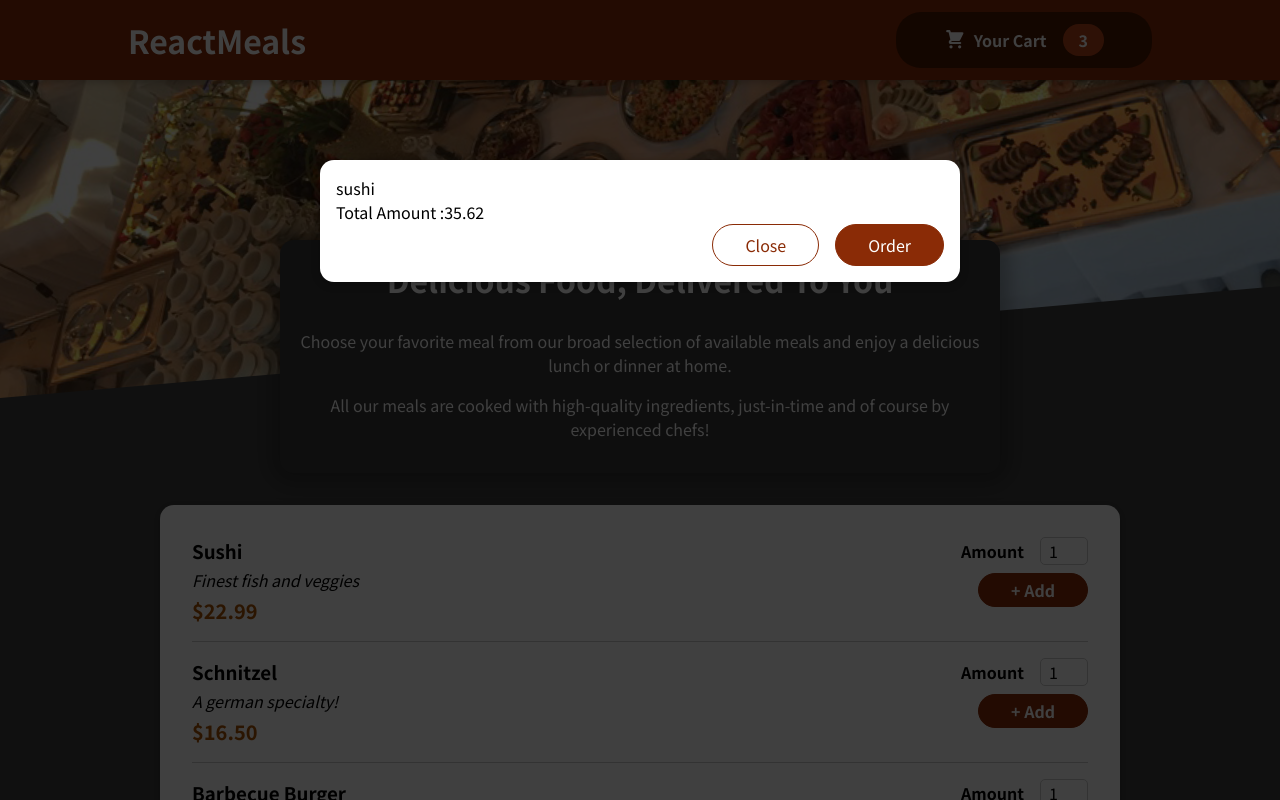
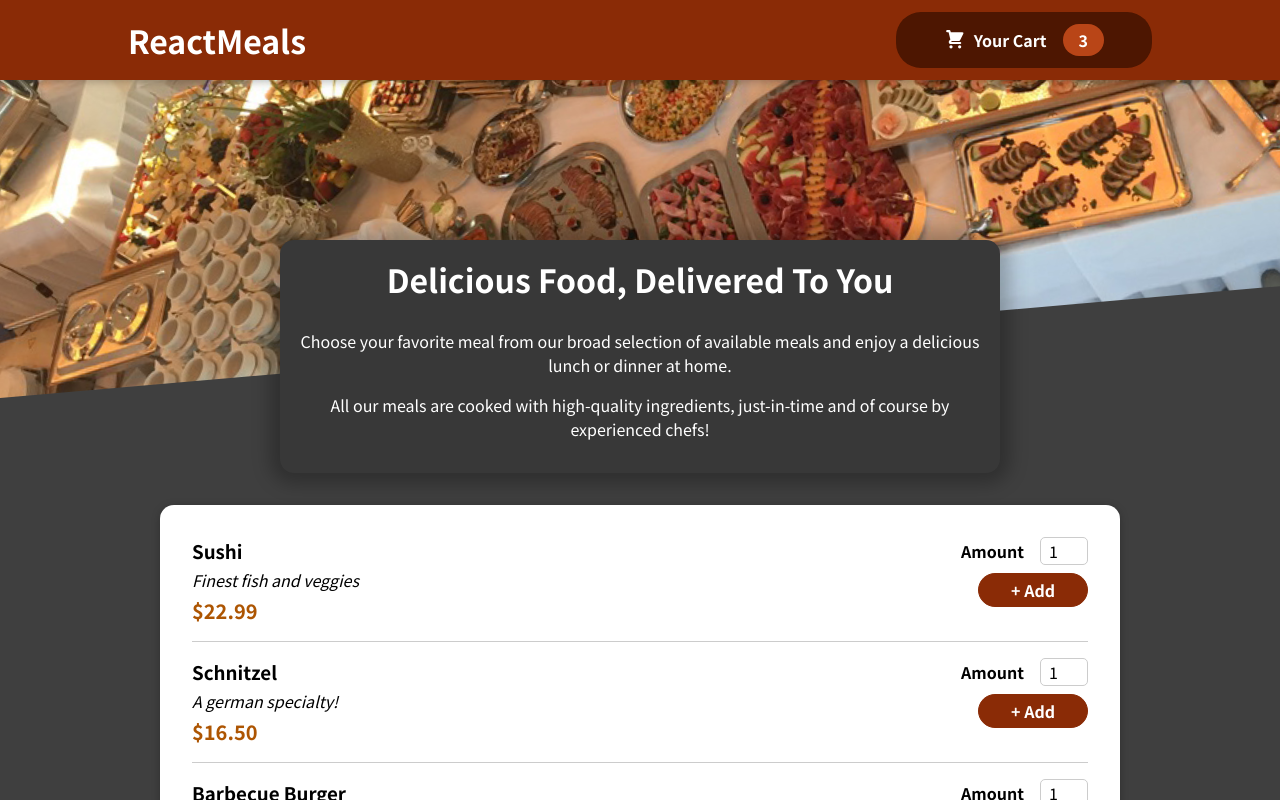
Before and after one commit to Kikoonam/Food-order-application, a React (Create React App) app in the folder food-order-app/: page / in a window 1280 px wide. Shown: the top 800 px of the page. Built offline with nearby package versions, Linux system fonts and the light colour scheme.

Commit message:
Added open and close cart function

```diff
--- a/food-order-app/src/App.js
+++ b/food-order-app/src/App.js
@@ -1,16 +1,30 @@
 
 import './App.css';
 import Header from './Components/Layout/Header';
-import { Fragment } from 'react';
+import { Fragment ,useState} from 'react';
 import Meals from './Components/Meals/Meals';
 import Cart from './Components/Cart/Cart';
 
 function App() {
+
+  const [cartIsShown,setCartIsShown] = useState(false);
+
+  const showCartHandler =()=>{
+    setCartIsShown(true);
+  }
+
+  const hideCartHandler = ()=>{
+    setCartIsShown(false);
+  }
+
   return (
     <Fragment>
-     <Cart/>
-    <Header/>
-    <Meals/>
+        {cartIsShown&&<Cart onHideCart={hideCartHandler}/>}
+         <Header onShowCart={showCartHandler} />
+        <main>
+           <Meals/>
+        </main>
+
     </Fragment>
   );
 }
--- a/food-order-app/src/Components/Cart/Cart.js
+++ b/food-order-app/src/Components/Cart/Cart.js
@@ -7,14 +7,14 @@
         ].map((item) =><li>{item.name}</li>)}
         </ul>;
 
-return <Modal>
+return <Modal onClose={props.onHideCart}>
     {cartItems}
-    <div className='classes.total'>
+    <div className={classes.total}>
         <span>Total Amount :</span>
         <span>35.62</span>
     </div>
     <div className={classes.actions}>
-        <button className={classes['button--alt']}>Close</button>
+        <button className={classes['button--alt']} onClick={props.onHideCart}>Close</button>
         <button className={classes.button}>Order</button>
     </div>
 </Modal>
--- a/food-order-app/src/Components/Layout/Header.js
+++ b/food-order-app/src/Components/Layout/Header.js
@@ -8,7 +8,7 @@
     return <Fragment>
         <header className={classes.header}>
             <h1>ReactMeals</h1>
-           < HeaderCartButton/>
+           < HeaderCartButton onClick={props.onShowCart} onClose={props.onHideCart}/ >
         </header>
         <div className={classes['main-image']}>
             <img src={mealsImage} alt="A table full of delious food!" />
--- a/food-order-app/src/Components/Layout/HeaderCartButton.js
+++ b/food-order-app/src/Components/Layout/HeaderCartButton.js
@@ -3,7 +3,7 @@
 import classes from './HeaderCartButton.module.css'
 
 const HeaderCartButton = props =>{
-        return <button className={classes.button}>
+        return <button className={classes.button} onClick={props.onClick}>
             <span className={classes.icon}>
                 <CartIcon/>
             </span>
--- a/food-order-app/src/Components/UI/Modal.js
+++ b/food-order-app/src/Components/UI/Modal.js
@@ -4,7 +4,7 @@
 import classes from './Modal.module.css'
 
 const BackDrop = props =>{
-    return <div className={classes.backdrop}/>
+    return <div className={classes.backdrop} onClick={props.onClose}/>
 }
 
 const ModalOverlay = props=>{
@@ -17,7 +17,7 @@
 
 export default function Modal(props){
     return <Fragment>
-        {ReactDOM.createPortal(<BackDrop/>,portalElement)}
+        {ReactDOM.createPortal(<BackDrop onClose={props.onClose}/>,portalElement)}
         {ReactDOM.createPortal(<ModalOverlay>{props.children}</ModalOverlay>,portalElement)}
     </Fragment>
 
```
